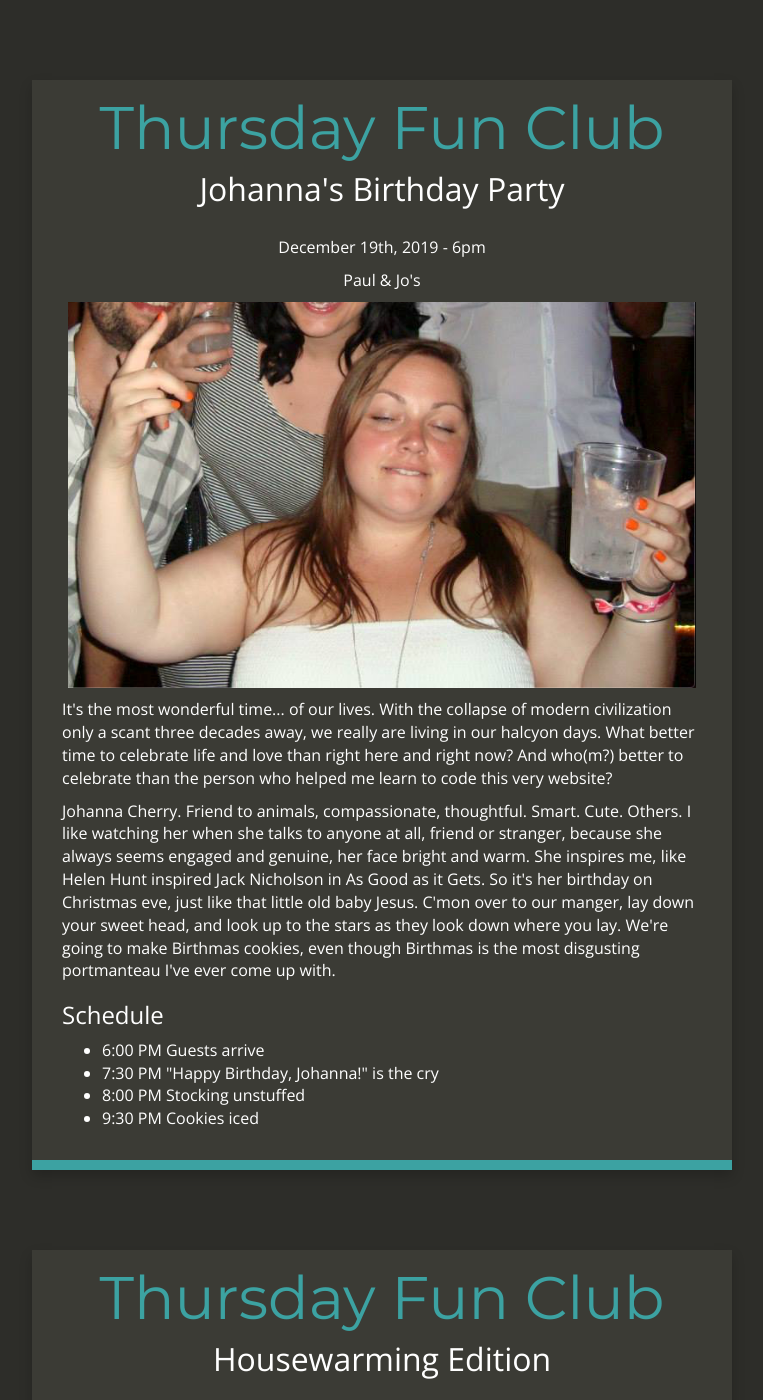
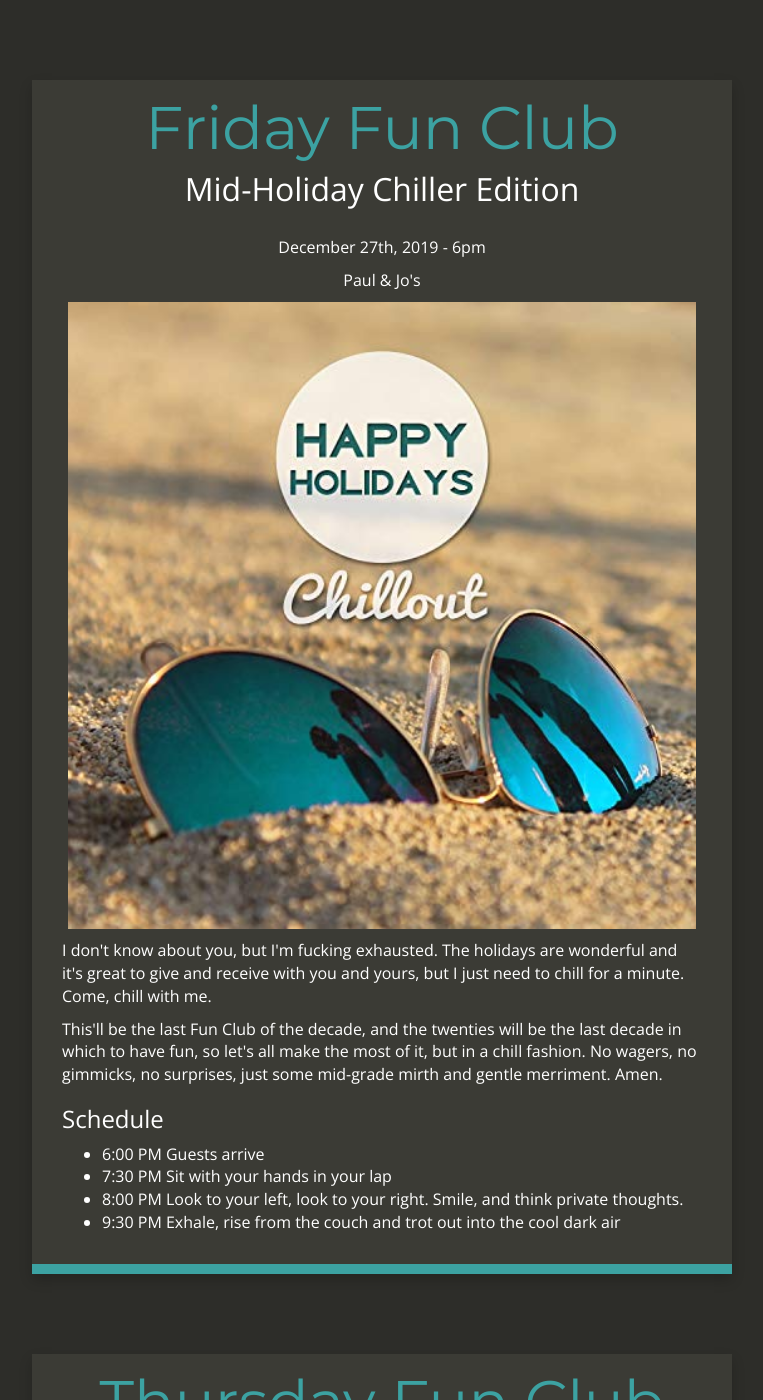
Before and after one commit to paulberb/paulberb.github.io, a Jekyll site: the page built from index.html, in a window 1280 px wide and 1400 px high. Shown: the whole window, without its empty margins (258-1021 px from the left). Built offline with Jekyll 4.4.1, drawn with Linux system fonts in a browser that asks for light colours; nearby versions of some CDN libraries; some of the changed text lies outside the part shown.

Commit message:
uodated weekly event`

```diff
--- a/index.html
+++ b/index.html
@@ -52,6 +52,30 @@ layout: default
 <div class="container-fluid index">
     <div class="row">
         <div class="col-md-12 main content-panel">
+            <h1 class="header author-header" itemprop="headline">Friday Fun Club</h1>
+            <h2 class="header">Mid-Holiday Chiller Edition</h2>
+            <div class="author-text">
+                <p>December 27th, 2019 - 6pm</p>
+                <p>Paul & Jo's</p>
+                <p><img src="/images/chilll.jpg" width="98%" /></p>
+            </div>
+                <p>I don't know about you, but I'm fucking exhausted. The holidays are wonderful and it's great to give and receive with you and yours, but I just need to chill for a minute. Come, chill with me.
+                </p>
+                <p>This'll be the last Fun Club of the decade, and the twenties will be the last decade in which to have fun, so let's all make the most of it, but in a chill fashion. No wagers, no gimmicks, no surprises, just some mid-grade mirth and gentle merriment. Amen.
+                </p>
+                <h3>Schedule</h3>
+                <ul>
+                    <li>6:00 PM Guests arrive</li>
+                    <li>7:30 PM Sit with your hands in your lap</li>
+                    <li>8:00 PM Look to your left, look to your right. Smile, and think private thoughts.</li>
+                    <li>9:30 PM Exhale, rise from the couch and trot out into the cool dark air</li>
+               </ul>
+          </div>
+    </div>
+</div>
+<div class="container-fluid index">
+    <div class="row">
+        <div class="col-md-12 main content-panel">
             <h1 class="header author-header" itemprop="headline">Thursday Fun Club</h1>
             <h2 class="header">Johanna's Birthday Party</h2>
             <div class="author-text">
@@ -61,7 +85,16 @@ layout: default
             </div>
                 <p>It's the most wonderful time... of our lives. With the collapse of modern civilization only a scant three decades away, we really are living in our halcyon days. What better time to celebrate life and love than right here and right now? And who(m?) better to celebrate than the person who helped me learn to code this very website?
                 </p>
-                <p>Johanna Cherry. Friend to animals, compassionate, thoughtful. Smart. Cute. Others. I like watching her when she talks to anyone at all, friend or stranger, because she always seems engaged and genuine, her face bright and warm. She inspires me, like Helen Hunt inspired Jack Nicholson in As Good as it Gets. So it's her birthday on Christmas eve, just like that little old baby Jesus. C'mon over to our manger, lay down your sweet head, and look up to the stars as they look down where you lay. We're going to make Birthmas cookies, even though Birthmas is the most disgusting portmanteau I've ever come up with.
+                <p>Johanna Cherry. Friend to animals, compassionate, thoughtful. Smart. Cute. Others. I like watching her when she talks to anyone at all, friend or stranger, because she always seems engaged and genuine, her face bright and warm. She inspires me, like Helen Hunt inspired Jack Nicholson in As Good as it Gets. So it's her birthday on Christmas eve, just like that little old baby Jesus. C'mon over to our manger, lay down your sweet head, and look up to the stars as they look down where you lay. We're going to make Birthmas cookies, even though Birthmas is the most disgusting portmanteau I've ever come up with. <a target="blank"href="https://www.daveliddament.co.uk/">Dave</a> is a director and developer at <a target="blank"href="https://www.lampbristol.com/">Lamp Bristol</a>, a software consultancy. He’s been writing software commercially for over 17 years in many languages including C, Python, Java and PHP.
+<br>
+<br>
+Dave is keen to pass on his knowledge. He speaks at conferences and user groups. He is an organiser of PHP-SW. He also runs a <a target="blank"href="https://www.meetup.com/Bristol-PHP-Training/">monthly workshop</a> that covers topics including testing, CI and git.
+<br>
+<br>
+He is also the author of an open source tool called <a target="blank"href="https://www.meetup.com/Bristol-PHP-Training/">SARB</a> (static analysis results baseliner).
+<br>
+<br>
+When not busy coding Dave enjoys scuba diving and running.
                 </p>
                 <h3>Schedule</h3>
                 <ul>
```
Also changed, not shown: images/chilll.jpg (added).
